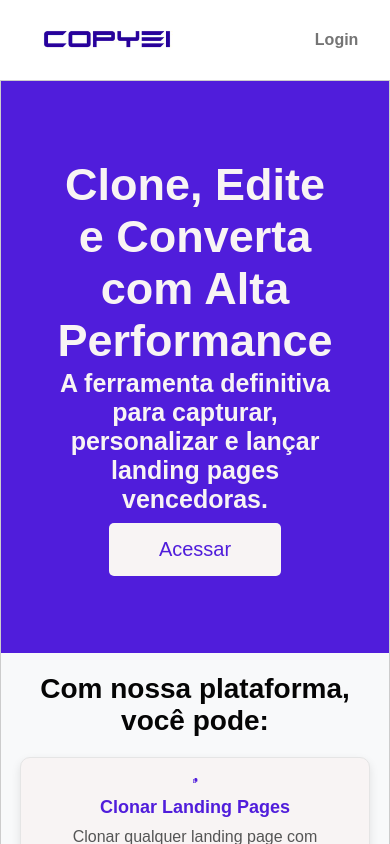
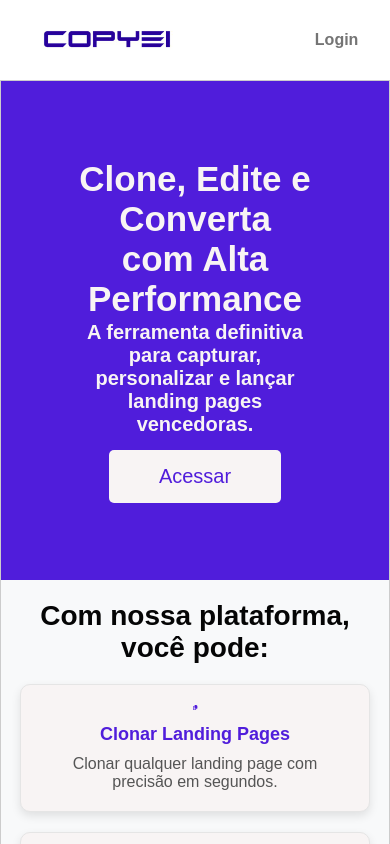
Before and after one commit to laurammoraes/front-copyei, a Next.js app: page / in a window 390 px wide. Built offline with nearby package versions, Linux system fonts and the light colour scheme; no server answers; a web font is replaced by a local one.

Commit message:
ajustar icones e responsivo

```diff
--- a/src/styles/module/page.module.css
+++ b/src/styles/module/page.module.css
@@ -663,6 +663,32 @@
     padding: 20%;
   }
 
+  .bannerLp h1 {
+    color: var(--color-white);
+    font-size: 35px;
+
+  }
+
+  .bannerLp h2 {
+    color: var(--color-white);
+    font-size: 20px;
+    margin-top: 1%;
+  }
+
+  .buttonLp {
+    background-color: var(--color-white);
+    color: var(--color-purple);
+    padding: 15px 50px;
+    border: none;
+    border-radius: 5px;
+    font-size: 20px;
+    transition:
+      background-color 0.3s ease,
+      color 0.3s ease;
+    margin-top: 6%;
+
+  }
+
   .imageBanner{
     display: none;
   }
```
